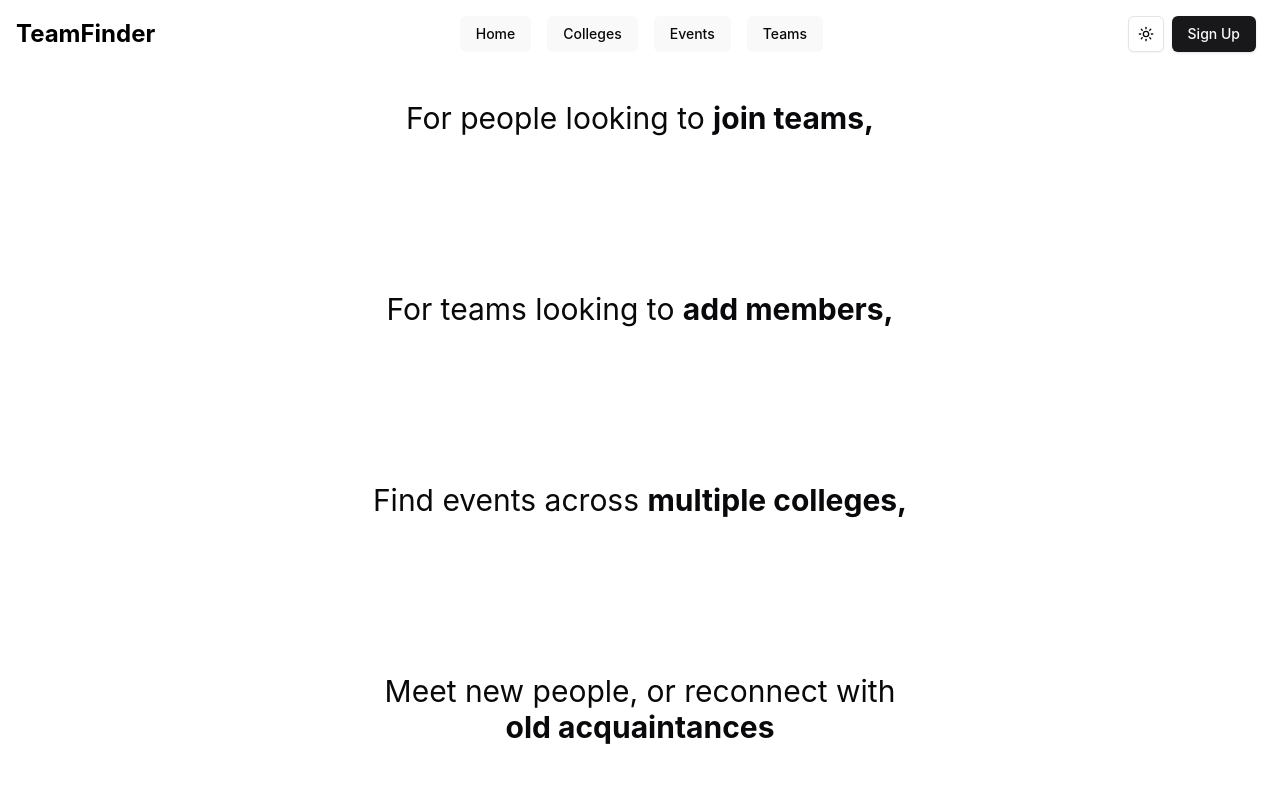
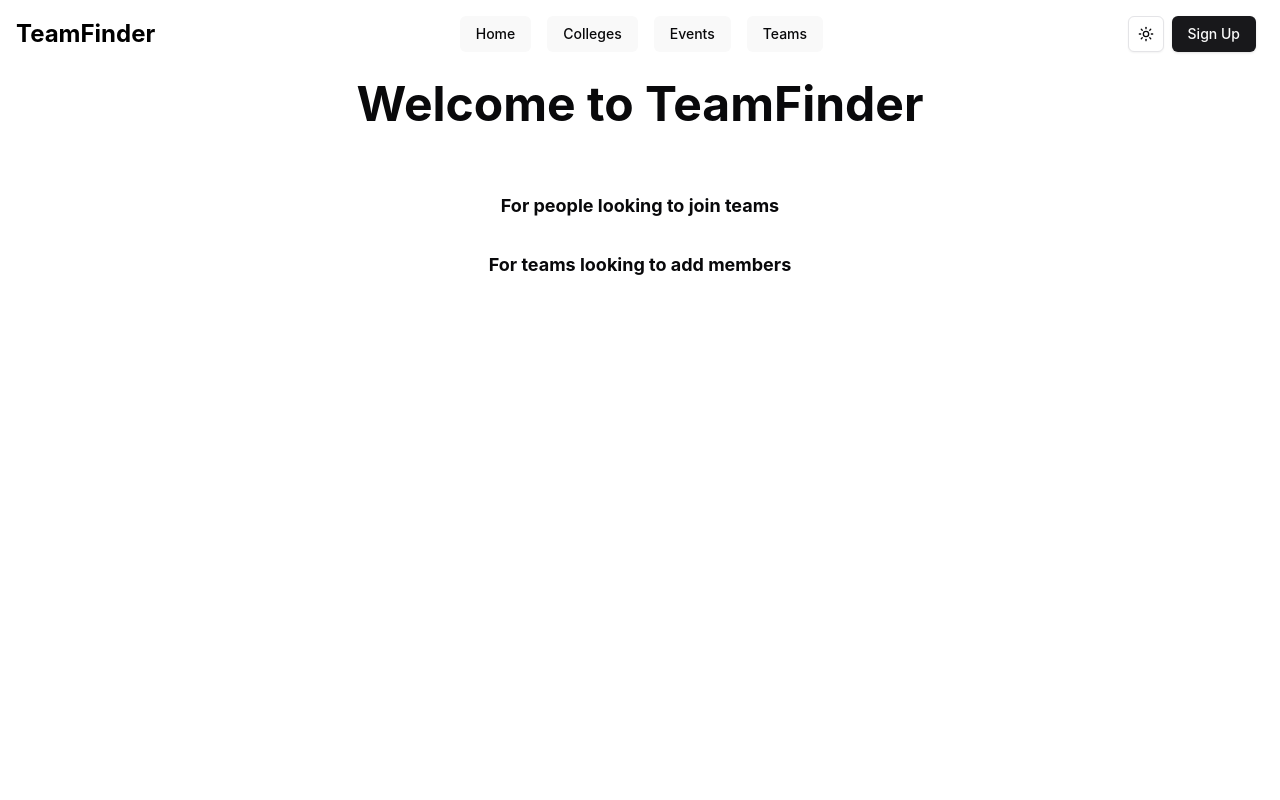
Before and after one commit to KaveeshKhattar/TeamFinder, a React (Vite) app in the folder frontend/teamfinder-frontend/: page / in a window 1280 px wide. Shown: the top 800 px of the page. Built offline with nearby package versions, Linux system fonts and the light colour scheme.

Commit message:
Added animations through Framer Motion

```diff
--- a/frontend/teamfinder-frontend/package.json
+++ b/frontend/teamfinder-frontend/package.json
@@ -27,6 +27,7 @@
     "class-variance-authority": "^0.7.0",
     "clsx": "^2.1.1",
     "date-fns": "^3.6.0",
+    "framer-motion": "^11.11.11",
     "jwt-decode": "^4.0.0",
     "lucide-react": "^0.454.0",
     "react": "^18.3.1",
--- a/frontend/teamfinder-frontend/src/modules/landingPage/components/Contents.tsx
+++ b/frontend/teamfinder-frontend/src/modules/landingPage/components/Contents.tsx
@@ -1,52 +1,145 @@
-// import { Link } from 'react-router-dom';
-// import sectionOneImg from '../assets/join-a-team.webp'
-// import sectionTwoImg from '../assets/team-searching-ideas-boy-search-flat-people-finding-inspiration-brain-storming-group-holding-magnifying-glass-look-around-utter-vector-concept_53562-17385.avif'
-// import sectionThreeImg from '../assets/img.jpg'
-// import sectionFourImage from '../assets/friends-meeting-cartoon-vector-22493228.jpg'
-// import { Button } from "../../../components/ui/button";
-
-import { Link } from "react-router-dom";
-import { Button } from "../../../components/ui/button";
+import { motion, AnimatePresence } from 'framer-motion';
+import { useEffect, useState } from "react";
+import { Link } from 'react-router-dom';
+import { Button } from '../../../components/ui/button';
 
 function Contents() {
+
+    const [showFirst, setShowFirst] = useState(false);
+    const [showSecond, setShowSecond] = useState(false);
+    const [showThird, setShowThird] = useState(false);
+    const [showFourth, setShowFourth] = useState(false);
+    const [showFifth, setShowFifth] = useState(false);
+    const [showSixth, setShowSixth] = useState(false);
+
+    useEffect(() => {
+        // Delay before showing the first element
+        const firstTimer = setTimeout(() => {
+            setShowFirst(true);
+
+            // Hide the first element after it has been visible for 3 seconds
+            // const hideFirstTimer = setTimeout(() => {
+            //     setShowFirst(false);
+            // }, 3000); // Duration the first element is visible
+
+            // return () => clearTimeout(hideFirstTimer);
+        }, 300); // Initial delay before showing the first element
+
+        // Delay before showing the second element
+        const secondTimer = setTimeout(() => {
+            setShowSecond(true);
+        }, 1500); // Delay to show the second element after the first element
+
+        const thirdTimer = setTimeout(() => {
+            setShowThird(true);
+        }, 3500); // Delay to show the second element after the first element
+
+        const fourthTimer = setTimeout(() => {
+            setShowFourth(true);
+        }, 5500); // Delay to show the second element after the first element
+
+        const fifthTimer = setTimeout(() => {
+            setShowFifth(true);
+        }, 7500); // Delay to show the second element after the first element
+
+        const sixthTimer = setTimeout(() => {
+            setShowSixth(true);
+        }, 9500); // Delay to show the second element after the first element
+
+        return () => {
+            clearTimeout(firstTimer);
+            clearTimeout(secondTimer);
+            clearTimeout(thirdTimer);
+            clearTimeout(fourthTimer);
+            clearTimeout(fifthTimer);
+            clearTimeout(sixthTimer);
+        };
+    }, []);
+
     return (
+        <div className='flex flex-col justify-start items-center min-h-screen space-y-8'>
+            <AnimatePresence>
+                {showFirst && (
+                    <motion.div
+                        initial={{ opacity: 0, y: 50 }}
+                        animate={{ opacity: 1, y: 0 }}
+                        transition={{ duration: 0.5 }}
+                        style={{ fontSize: '48px', fontWeight: 'bold', marginBottom: '20px' }}
+                        key="first"
+                    >
+                        Welcome to TeamFinder
+                    </motion.div>
+                )}
+            </AnimatePresence>
 
-        <>
-        <div className='grid m-4 min-h-screen max-w-xl'>
+            <AnimatePresence>
+                {showSecond && (
+                    <motion.div
+                        initial={{ opacity: 0, y: 50 }}
+                        animate={{ opacity: 1, y: 0 }}
+                        transition={{ duration: 1 }}
+                        style={{ fontSize: '18px', fontWeight: 'bold' }}
+                        key="second"
+                        className='mt-8'
+                    >
+                        For people looking to join teams
+                    </motion.div>
+                )}
+                {showThird && (
+                    <motion.div
+                        initial={{ opacity: 0, y: 50 }}
+                        animate={{ opacity: 1, y: 0 }}
+                        transition={{ duration: 1 }}
+                        style={{ fontSize: '18px', fontWeight: 'bold' }}
+                        key="third"
+                    >
+                        For teams looking to add members
+                    </motion.div>
+                )}
 
-            <div className='p-4 flex flex-col items-center'>
-                <p className="text-3xl mb-4">For people looking to <span className="font-bold">join teams,</span></p>
-                {/* <img src={sectionTwoImg} alt=""/> */}
-            </div>
+                {showFourth && (
+                    <motion.div
+                        initial={{ opacity: 0, y: 50 }}
+                        animate={{ opacity: 1, y: 0 }}
+                        transition={{ duration: 1 }}
+                        style={{ fontSize: '18px', fontWeight: 'bold' }}
+                        key="fourth"
+                    >
+                        Find events across multiple colleges
+                    </motion.div>
+                )}
 
-            <div className='p-4 flex flex-col items-center'>
-                <p className="text-3xl mb-4">For teams looking to <span className="font-bold">add members,</span></p>
-                {/* <img src={sectionOneImg} alt=""/> */}
-            </div>
+                {showFifth && (
+                    <motion.div
+                        initial={{ opacity: 0, y: 50 }}
+                        animate={{ opacity: 1, y: 0 }}
+                        transition={{ duration: 1 }}
+                        style={{ fontSize: '18px', fontWeight: 'bold' }}
+                        key="fifth"
+                    >
+                        Meet new people, or reconnect with old acquaintances
+                    </motion.div>
+                )}
 
-            <div className='p-4 flex flex-col items-center'>
-                <p className="text-3xl mb-4">Find events across <span className="font-bold">multiple colleges,</span></p>
-                {/* <img src={sectionThreeImg} alt="" className='rounded-md'/> */}
-            </div>
-
-            <div className='p-4 flex flex-col items-center'>
-                <p className="text-3xl mb-4"> Meet new people, or reconnect with <span className="font-bold">old acquaintances</span></p>
-                {/* <img src={sectionFourImage} alt="" className='rounded-md'/> */}
-            </div>
-
+                {showSixth && (
+                    <>
+                        <motion.div
+                            initial={{ opacity: 0, y: 50 }}
+                            animate={{ opacity: 1, y: 0 }}
+                            transition={{ duration: 1 }}
+                            key="sixth"
+                        >
+                            <p className='text-md font-bold'>Compete and win big!</p>
+                            <p className='text-sm'>Don't let your friend group limit you.</p>
+                            <Link to="/login">
+                                <Button className='m-2'>Join Now</Button>
+                            </Link>
+                        </motion.div>
+                    </>
+                )}
+            </AnimatePresence>
         </div>
-
-            <div className='flex flex-col items-center justify-center w-full'>
-                <p className="text-3xl"> Compete and<span className="font-bold"> win big!</span></p>
-                <p className='text-md mb-4'>Don't let your friend group limit you.</p>
-                {/* <button className='text-2xl p-2 m-2 border-2 animate-flicker' onClick={handleLoginClick}>Join Now</button> */}
-                <Link to="/login">
-                    <Button className='m-2'>Join Now</Button>
-                </Link>
-
-            </div>
-            </>
-    )
+    );
 }
 
 export default Contents;
```
Also changed, not shown: frontend/teamfinder-frontend/src/modules/landingPage/components/temp.tsx (added, +43 -0 lines), 1 other file (tests, documents, lock files or other folders).
